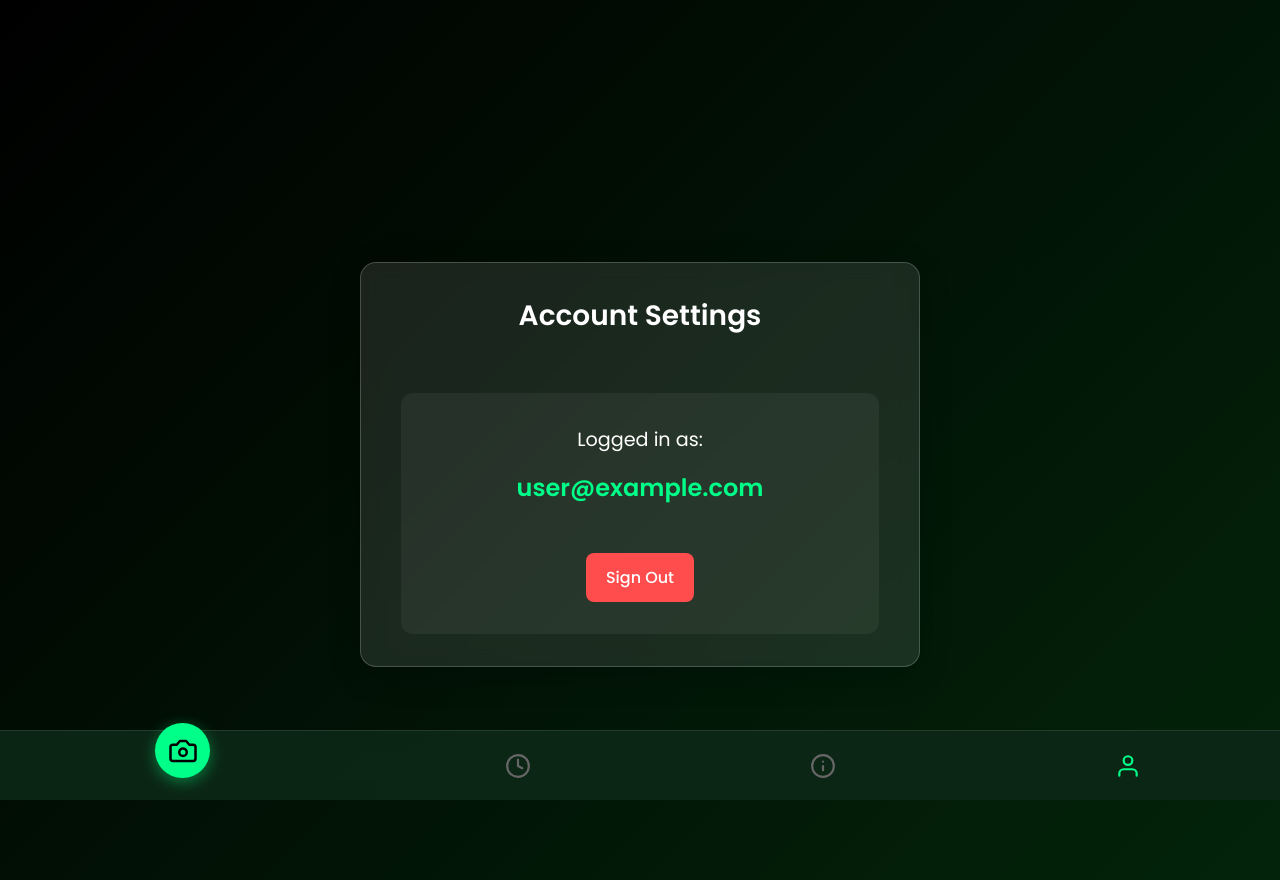
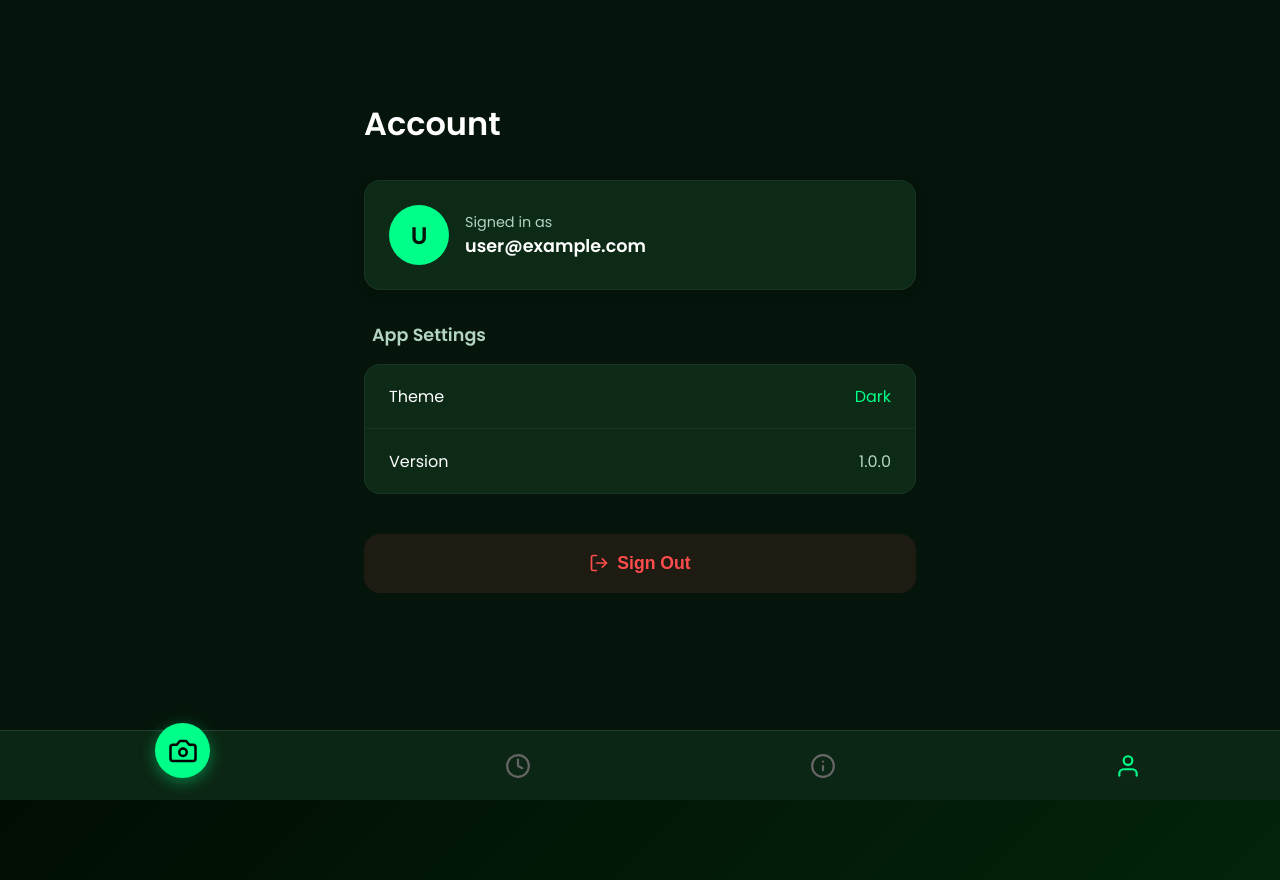
Before and after one commit to tmdirito/eco-dex-mobile, a Next.js app in the folder SICI/animal-identifier-app/: page /account in a window 1280 px wide. Built offline with nearby package versions, Linux system fonts and the light colour scheme; no server answers; sample sign-in values are in the browser's storage.

Commit message:
Updated google sign in

```diff
--- a/SICI/animal-identifier-app/package.json
+++ b/SICI/animal-identifier-app/package.json
@@ -15,6 +15,7 @@
     "@capacitor/cli": "^8.0.2",
     "@capacitor/core": "^8.0.2",
     "@capacitor/ios": "^8.0.2",
+    "@codetrix-studio/capacitor-google-auth": "^3.4.0-rc.4",
     "@google/genai": "^1.28.0",
     "@react-three/drei": "^10.7.7",
     "@react-three/fiber": "^9.4.2",
--- a/SICI/animal-identifier-app/src/app/account/page.js
+++ b/SICI/animal-identifier-app/src/app/account/page.js
@@ -2,9 +2,7 @@
 
 import { useAuth } from '../../context/AuthContext';
 import { useRouter } from 'next/navigation';
-// Re-using your standard page styles
-import styles from '../page.module.css';
-// import Header from '../components/Header';
+
 
 export default function AccountPage() {
   const { currentUser, logout } = useAuth();
@@ -19,33 +17,89 @@ export default function AccountPage() {
     }
   };
 
-  if (!currentUser) return <p>Loading...</p>;
+  // Show a blank dark screen while checking auth to prevent flashing
+  if (!currentUser) return <div style={{ height: '100vh', backgroundColor: '#05150b' }}></div>;
 
   return (
-    <>
+    <div style={{ backgroundColor: '#05150b', minHeight: '100vh', color: '#fff' }}>
 
-      <div className={styles.page}>
-        <main className={styles.main} style={{ textAlign: 'center', marginTop: '2rem' }}>
-          <h1 className={styles.title}>Account Settings</h1>
 
-          <div style={{ background: 'rgba(255,255,255,0.05)', padding: '2rem', borderRadius: '12px', marginTop: '2rem' }}>
-            <p style={{ fontSize: '1.2rem', marginBottom: '1rem', color: '#fff' }}>
-              Logged in as:
-            </p>
-            <p style={{ fontSize: '1.5rem', fontWeight: 'bold', color: '#00ff88', marginBottom: '3rem' }}>
+      {/* Padding top accounts for the fixed header */}
+      <main style={{ padding: '100px 1.5rem 2rem', maxWidth: '600px', margin: '0 auto' }}>
+        <h1 style={{ fontSize: '2rem', fontWeight: 'bold', marginBottom: '2rem' }}>Account</h1>
+
+        {/* Profile Card */}
+        <div style={{
+          backgroundColor: '#0d2a17',
+          borderRadius: '16px',
+          padding: '1.5rem',
+          display: 'flex',
+          alignItems: 'center',
+          gap: '1rem',
+          boxShadow: '0 4px 12px rgba(0,0,0,0.2)',
+          marginBottom: '2rem',
+          border: '1px solid rgba(255, 255, 255, 0.05)'
+        }}>
+          {/* Avatar Placeholder */}
+          <div style={{
+            width: '60px',
+            height: '60px',
+            borderRadius: '50%',
+            backgroundColor: '#00ff88',
+            color: '#05150b',
+            display: 'flex',
+            alignItems: 'center',
+            justifyContent: 'center',
+            fontSize: '1.5rem',
+            fontWeight: 'bold'
+          }}>
+            {currentUser.email.charAt(0).toUpperCase()}
+          </div>
+          <div style={{ overflow: 'hidden' }}>
+            <p style={{ margin: 0, fontSize: '0.9rem', color: '#b3d4c0' }}>Signed in as</p>
+            <p style={{ margin: 0, fontSize: '1.1rem', fontWeight: '600', textOverflow: 'ellipsis', overflow: 'hidden', whiteSpace: 'nowrap' }}>
               {currentUser.email}
             </p>
+          </div>
+        </div>
 
+        {/* Mock Settings List (Gives it a real app feel) */}
+        <div style={{ marginBottom: '2.5rem' }}>
+          <h2 style={{ fontSize: '1.1rem', color: '#b3d4c0', marginBottom: '1rem', paddingLeft: '0.5rem' }}>App Settings</h2>
+          <div style={{ backgroundColor: '#0d2a17', borderRadius: '16px', overflow: 'hidden', border: '1px solid rgba(255, 255, 255, 0.05)' }}>
+            <div style={{ padding: '1.2rem 1.5rem', borderBottom: '1px solid rgba(255,255,255,0.05)', display: 'flex', justifyContent: 'space-between' }}>
+              <span>Theme</span>
+              <span style={{ color: '#00ff88' }}>Dark</span>
+            </div>
+            <div style={{ padding: '1.2rem 1.5rem', display: 'flex', justifyContent: 'space-between' }}>
+              <span>Version</span>
+              <span style={{ color: '#b3d4c0' }}>1.0.0</span>
+            </div>
+          </div>
+        </div>
+
+        {/* Destructive Logout Button */}
         <button
           onClick={handleLogout}
-              className={styles.button}
-              style={{ background: '#ff4c4c', color: '#fff', border: 'none' }}
+          style={{
+            width: '100%',
+            padding: '1.2rem',
+            borderRadius: '16px',
+            border: 'none',
+            backgroundColor: 'rgba(255, 76, 76, 0.1)',
+            color: '#ff4c4c',
+            fontSize: '1.1rem',
+            fontWeight: 'bold',
+            display: 'flex',
+            justifyContent: 'center',
+            alignItems: 'center',
+            gap: '0.5rem'
+          }}
         >
+          <svg width="20" height="20" viewBox="0 0 24 24" fill="none" stroke="currentColor" strokeWidth="2" strokeLinecap="round" strokeLinejoin="round"><path d="M9 21H5a2 2 0 0 1-2-2V5a2 2 0 0 1 2-2h4"></path><polyline points="16 17 21 12 16 7"></polyline><line x1="21" y1="12" x2="9" y2="12"></line></svg>
           Sign Out
         </button>
-          </div>
       </main>
     </div>
-    </>
   );
 }
--- a/SICI/animal-identifier-app/src/app/page.module.css
+++ b/SICI/animal-identifier-app/src/app/page.module.css
@@ -45,44 +45,43 @@
 
 /* --- Button Styles (Green Primary) --- */
 .button {
-  appearance: none;
-  background-color: var(--primary);
-  color: white;
+  background-color: #00ff88;
+  color: #05150b;
   border: none;
-  border-radius: 8px;
-  padding: 12px 20px;
-  font-family: inherit;
-  font-size: 16px;
-  font-weight: 500;
+  padding: 1rem 1.5rem;
+  border-radius: 50px; /* Pill shape for primary actions */
+  font-size: 1rem;
+  font-weight: 700;
   cursor: pointer;
-  transition: all 0.2s ease-in-out;
+  width: 100%;
+  transition: opacity 0.2s, transform 0.1s;
+  box-shadow: 0 4px 15px rgba(0, 255, 136, 0.2);
 }
 
-.button:hover {
-  background-color: var(--primary-hover);
-  transform: translateY(-2px);
-  box-shadow: 0 4px 10px rgba(0, 0, 0, 0.2);
+.button:active {
+  transform: scale(0.98); /* Native feeling tap effect */
 }
 
 .button:disabled {
-  background-color: var(--secondary-text);
-  cursor: not-allowed;
-  transform: none;
+  background-color: #2a4a35;
+  color: #888;
   box-shadow: none;
 }
 
 /* --- Glass effect for identified animal cards --- */
 .resultCard {
-  background: var(--card-bg);
-  border: 1px solid var(--card-border);
-  border-radius: 12px;
-  padding: 16px;
-  margin-top: 16px;
-  text-align: left;
+  background-color: #0d2a17;
+  border: 1px solid rgba(255, 255, 255, 0.05);
+  border-radius: 16px;
+  padding: 1.5rem;
+  margin-bottom: 1rem;
+  box-shadow: 0 4px 12px rgba(0,0,0,0.2);
 }
 
 .resultCard h3 {
-  margin-bottom: 8px;
+  color: #00ff88;
+  margin: 0 0 0.5rem 0;
+  font-size: 1.4rem;
 }
 
 .error {
@@ -91,13 +90,23 @@
 
 .input {
   width: 100%;
-  padding: 12px;
-  border: 1px solid var(--card-border);
-  border-radius: 8px;
-  background-color: rgba(0, 0, 0, 0.2); /* Darker transparent input */
-  color: var(--foreground);
-  font-family: inherit;
-  font-size: 16px;
+  padding: 1rem 1.2rem;
+  margin-bottom: 1rem;
+  background-color: #0d2a17; /* Dark inset */
+  border: 1px solid rgba(255, 255, 255, 0.1);
+  border-radius: 12px; /* Soft rounded corners */
+  color: #fff;
+  font-size: 1rem;
+}
+
+.input:focus {
+  outline: none;
+  border-color: #00ff88;
+}
+
+.input::placeholder {
+  color: #b3d4c0;
+  opacity: 0.7;
 }
 
 .toggleText {
```
Also changed, not shown: SICI/animal-identifier-app/capacitor.config.ts (+7 -0 lines), SICI/animal-identifier-app/src/app/login/page.js (+29 -5 lines), 4 other files (tests, documents, lock files or other folders). Lines whose indentation alone changed are shown as unchanged.
